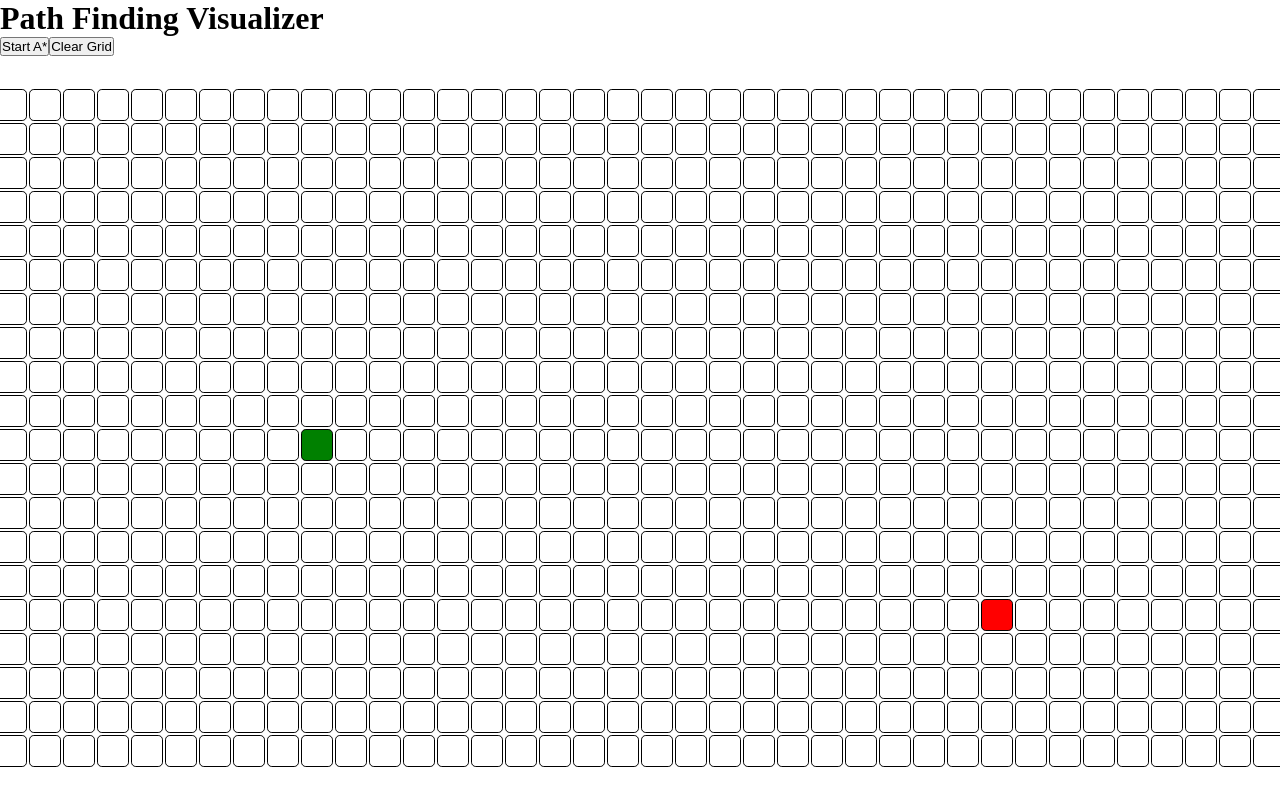
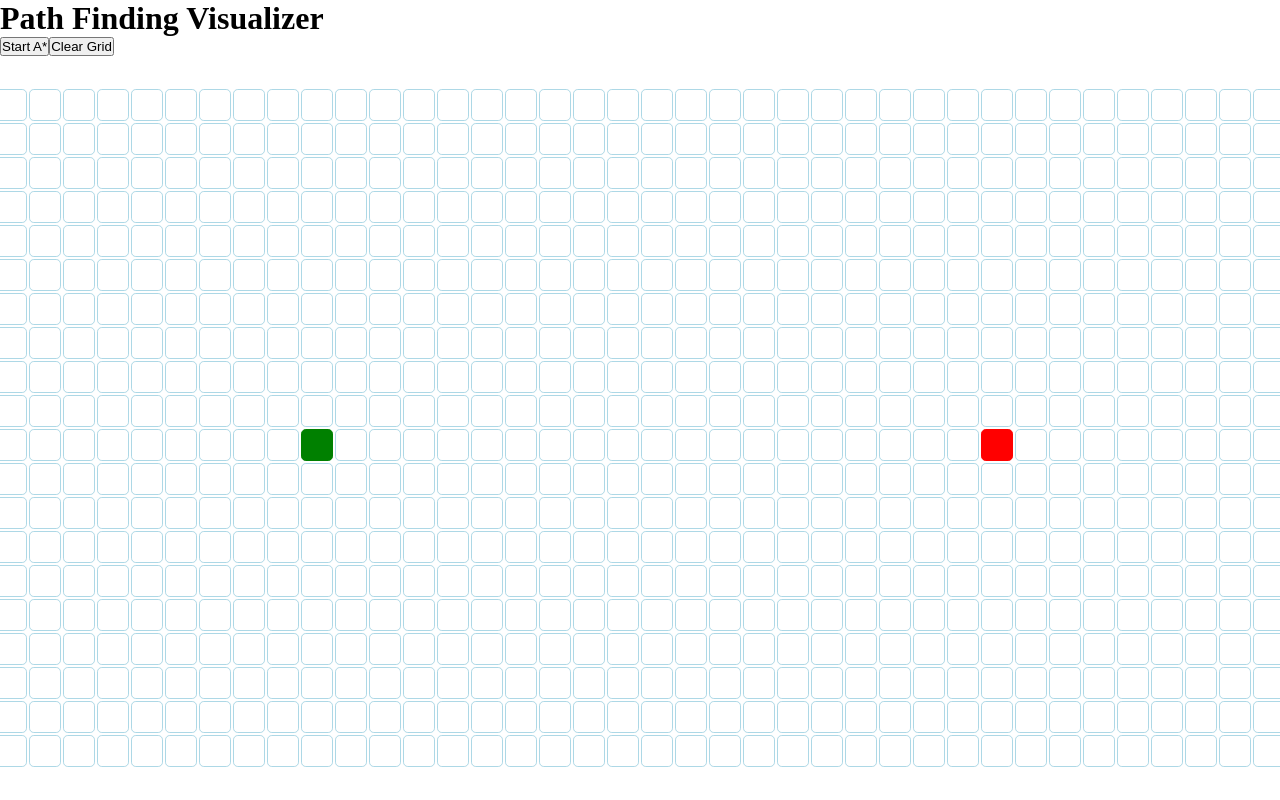
Before and after one commit to athulgeorge37/Path_Finding_Visualizer, a React (Create React App) app: page / in a window 1280 px wide. Shown: the top 800 px of the page. Built offline with nearby package versions, Linux system fonts and the light colour scheme.

Commit message:
clear grid functionality now working

```diff
--- a/src/Grid.js
+++ b/src/Grid.js
@@ -10,7 +10,7 @@ const START_CELL_X = 10
 const START_CELL_Y = 10
 
 const END_CELL_X = 30
-const END_CELL_Y = 15
+const END_CELL_Y = 10
 
 const DELAY_ANIMATION = 10   // was 5
 
@@ -42,7 +42,7 @@ const initialise_empty_grid = () => {
                 is_Wall: false,
                 start_cell: start_cell,
                 end_cell: end_cell,
-                is_path: false
+                is_path: false,
             }
 
             my_row.push(my_cell)
@@ -57,32 +57,9 @@ const initialise_empty_grid = () => {
         empty_grid.push(my_row)
     }
 
-    is_empty_grid(empty_grid)
+    // is_empty_grid(empty_grid)
     return empty_grid
 }
-
-
-const is_empty_grid = (my_Grid) => {
-    let is_empty = true
-    for (const row of my_Grid) {
-        for (const my_cell of row) {
-            console.log("my_cell.is_Wall", my_cell.is_Wall)
-            if (my_cell.is_Wall || my_cell.is_path) {
-                is_empty = false
-            }
-
-        }
-    }
-
-    console.log()
-    if (is_empty) {
-        console.log("my_Grid is empty")
-    } else {
-        console.log("my_Grid is not empty!!!")
-    }
-    console.log()
-}
-
 
 
 function Grid() {
@@ -90,30 +67,25 @@ function Grid() {
     // searched areas and paths are updated using getElementByID classnames
 
     // all grid cell objects are kept in this array
-    // const my_Grid = []
-    const [my_Grid, set_my_Grid] = useState(initialise_empty_grid())
-
-    // contains all visited cell objects
-    const visited_cells = []
-
-    // initialising the grid cells
-
-
-    useEffect(() => {
-        console.log()
-        console.log("useffect running")
-
-        is_empty_grid(my_Grid)
-        console.log()
-
-    });
+    const [my_Grid, set_my_Grid] = useState(initialise_empty_grid)
 
     const empty_grid = () => {
 
-        console.log()
         console.log("clearing grid")
-        set_my_Grid(initialise_empty_grid())
-        console.log()
+
+        for (const row of my_Grid) {
+            for (const my_cell of row) {
+                if (my_cell === my_start_cell) {
+                    document.getElementById(my_cell.my_key).className = "Grid_Cell " + my_cell.my_key + " Start";
+                } else if (my_cell === my_end_cell) {
+                    document.getElementById(my_cell.my_key).className = "Grid_Cell " + my_cell.my_key + " End";
+                } else {
+                    document.getElementById(my_cell.my_key).className = "Grid_Cell " + my_cell.my_key;
+                }
+            }
+        }
+
+        set_my_Grid(initialise_empty_grid)
     }
 
 
@@ -151,6 +123,8 @@ function Grid() {
         // and the distance from start cell to the current cell as the value
         cost_so_far[my_start_cell.my_key] = 0
 
+        const visited_cells = []
+
         let current_cell = null
         while (!my_queue.isEmpty()) {
             current_cell = my_queue.dequeue().element
@@ -164,12 +138,12 @@ function Grid() {
             // and adding them to the dictionaries
             for (const neighbor_cell of generate_neighbor_cells(current_cell)) {
 
-                const new_cost = cost_so_far[current_cell.my_key] + 1
+                const new_cost = cost_so_far[current_cell.my_key]
 
                 // adding each neighbor cell to visited cell to animate them later
                 visited_cells.push(neighbor_cell)
 
-                if (!(neighbor_cell.my_key in cost_so_far) || new_cost < cost_so_far[neighbor_cell.my_key]) {
+                if ((!(neighbor_cell.my_key in cost_so_far)) || (new_cost < cost_so_far[neighbor_cell.my_key])) {
                     cost_so_far[neighbor_cell.my_key] = new_cost
                     const priority = new_cost + heuristic(neighbor_cell)
                     neighbor_cell.priority = priority
@@ -189,8 +163,11 @@ function Grid() {
         }
 
         // checking if we have found a path
-        if (my_cell_path[0] === my_end_cell) {
+        if (my_cell_path[0] != my_end_cell) {
+            console.log("could not find the end cell")
+        } else {
             console.log("end cell found")
+
             // console.log("my_cell_path", my_cell_path)
 
             // changing cells to searched area color with a delay
@@ -229,9 +206,6 @@ function Grid() {
 
                 }, do_after + ((DELAY_ANIMATION + 25) * n));
             }
-
-        } else {
-            console.log("could not find the end cell")
         }
     }
 
@@ -240,7 +214,9 @@ function Grid() {
         // generates all valid neighbor cells of a particular cell
 
         //                       x, y
-        const neighbor_index = [[0, 1], [1, 0], [0, -1], [-1, 0]]
+        // const neighbor_index = [[0, 1], [1, 0], [0, -1], [-1, 0]]
+        const neighbor_index = [[1, 0], [0, 1], [-1, 0], [0, -1]]
+        // const neighbor_index = [[0, -1], [1, 0], [0, 1], [-1, 0]]
 
         const my_neighbors = []
         for (let i=0; i < neighbor_index.length; i++) {
@@ -292,6 +268,7 @@ function Grid() {
                                         is_Start={start_cell}
                                         is_End={end_cell}
                                         is_path={is_path}
+
                                         handle_mouse_down={handle_mouse_down}
                                         handle_mouse_enter={handle_mouse_enter}
                                         handle_mouse_up={handle_mouse_up}
--- a/src/Grid_Cell.css
+++ b/src/Grid_Cell.css
@@ -1,7 +1,7 @@
 .Grid_Cell {
   border: none;
   margin: 1px;
-  border: 1px solid black;
+  border: 1px solid lightblue;
   width: 30px;
   height: 30px;
   background-color: white;
@@ -11,6 +11,7 @@
 
 .Wall {
     background-color: darkblue;
+    border: 1px solid darkblue;
 }
 
 .Visited {
@@ -19,28 +20,32 @@
 }
 
 .Path {
-    background-color: yellow;
+    background-color: rgb(224, 118, 19);
+    border: 1px solid rgb(224, 118, 19);
 }
 
 .Start {
     background-color: green;
+    border: 1px solid green;
 }
 
 .End {
     background-color: red;
+    border: 1px solid red;
 }
 
 @keyframes animate_visited {
 
     0% {
-        transform: scale(0.3);
+        transform: scale(0.2);
         background-color: aqua;
         border-radius: 50%;
+        transform: rotate(90deg);
     }
 
     50% {
-        transform: scale(1.1);
-        transform: rotate(90deg);
+        transform: scale(1.2);
+        transform: rotate(180deg);
         background-color: aquamarine;
     }
 
--- a/src/Grid_Cell.js
+++ b/src/Grid_Cell.js
@@ -24,7 +24,7 @@ function Grid_Cell (props) {
         Grid_Cell_class_name += " End"
     }
 
-    // console.log(Grid_Cell_class_name)
+    //console.log(Grid_Cell_class_name)
 
     // mouse events are sent back to the Grid component
     // so that multiple cell walls can be updated on click and drage events
```
